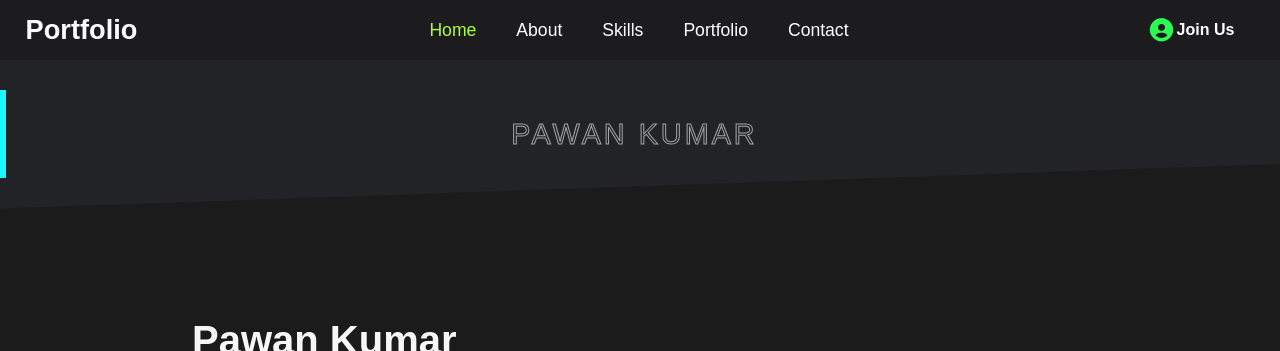
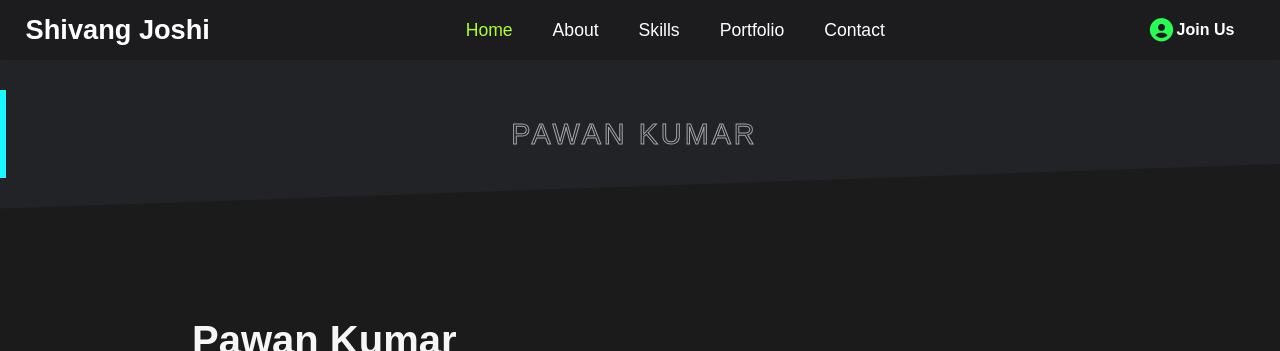
Before and after one commit to pawanjoshii/web-portfolio, a plain HTML site: page index.html in a window 1280 px wide. Shown: the top 351 px of the page. Drawn offline with nearby package versions, Linux system fonts and the light colour scheme.

Commit message:
Update index.html

```diff
--- a/index.html
+++ b/index.html
@@ -47,7 +47,7 @@ href="https://unpkg.com/boxicons@latest/css/boxicons.min.css">
         <header>
 
             <div class="bx bx-menu" id="menu-icon"></div>
-            <a href="" class="logo"><span><b>Portfolio</b></span></a>
+            <a href="" class="logo"><span><b>Shivang Joshi</b></span></a>
             <ul class="navbar">
                 <li><a href="#home" class="active">Home</a></li>
                 <li><a href="#about">About</a></li>
```
